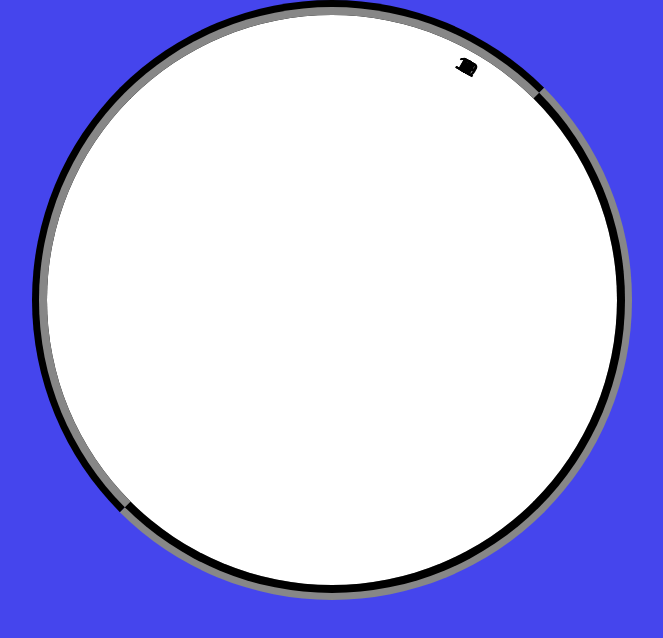
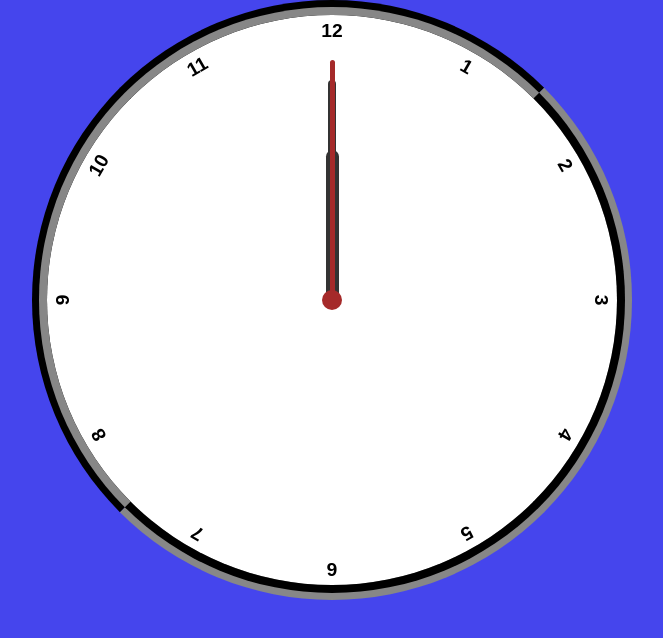
Before and after one commit to Leandrolsantos/clock, a plain HTML site: page index.html in a window 1280 px wide. Shown: the whole page, without its empty margins (308-971 px from the left). Drawn offline with Linux system fonts and the light colour scheme.

Commit message:
164º dia de CTD - Finalizando o CSS.

```diff
--- a/assets/css/style.css
+++ b/assets/css/style.css
@@ -24,6 +24,9 @@ main {
     border-radius: 600px;
     border: 15px groove #333;
     position: relative;
+    display: flex;
+    align-items: center;
+    justify-content: center;
 }
 
 .number {
@@ -36,3 +39,78 @@ main {
     padding: 5px;
     transform: rotate(30deg);
 }
+
+.number-1 {
+    transform: rotate(30deg);
+}
+.number-2 {
+    transform: rotate(60deg);
+}
+.number-3 {
+    transform: rotate(90deg);
+}
+.number-4 {
+    transform: rotate(120deg);
+}
+.number-5 {
+    transform: rotate(150deg);
+}
+.number-6 {
+    transform: rotate(180deg);
+}
+.number-7 {
+    transform: rotate(210deg);
+}
+.number-8 {
+    transform: rotate(240deg);
+}
+.number-9 {
+    transform: rotate(270deg);
+}
+.number-10 {
+    transform: rotate(300deg);
+}
+.number-11 {
+    transform: rotate(330deg);
+}
+.number-12 {
+    transform: rotate(360deg);
+}
+
+.second-hand {
+    width: 5px;
+    height: 240px;
+    background-color: #a52a2a;
+    position: absolute;
+    transform: translate(0, -50%);
+    transform-origin: bottom center;
+    border-radius: 5px;
+}
+
+.minute-hand {
+    width: 8px;
+    height: 220px;
+    background-color: #333;
+    position: absolute;
+    transform: translate(0, -50%);
+    transform-origin: bottom center;
+    border-radius: 5px;
+}
+
+.hour-hand {
+    width: 13px;
+    height: 150px;
+    background-color: #333;
+    position: absolute;
+    transform: translate(0, -50%);
+    transform-origin: bottom center;
+    border-radius: 13px;
+}
+
+.center {
+    width: 20px;
+    height: 20px;
+    border-radius: 20px;
+    background-color: #a52a2a;
+    position: absolute;
+}
--- a/index.html
+++ b/index.html
@@ -21,6 +21,8 @@
             <div class="minute-hand"></div>
             <div class="second-hand"></div>
 
+            <div class="center"></div>
+
             <div class="number number-1">1</div>
             <div class="number number-2">2</div>
             <div class="number number-3">3</div>
```
